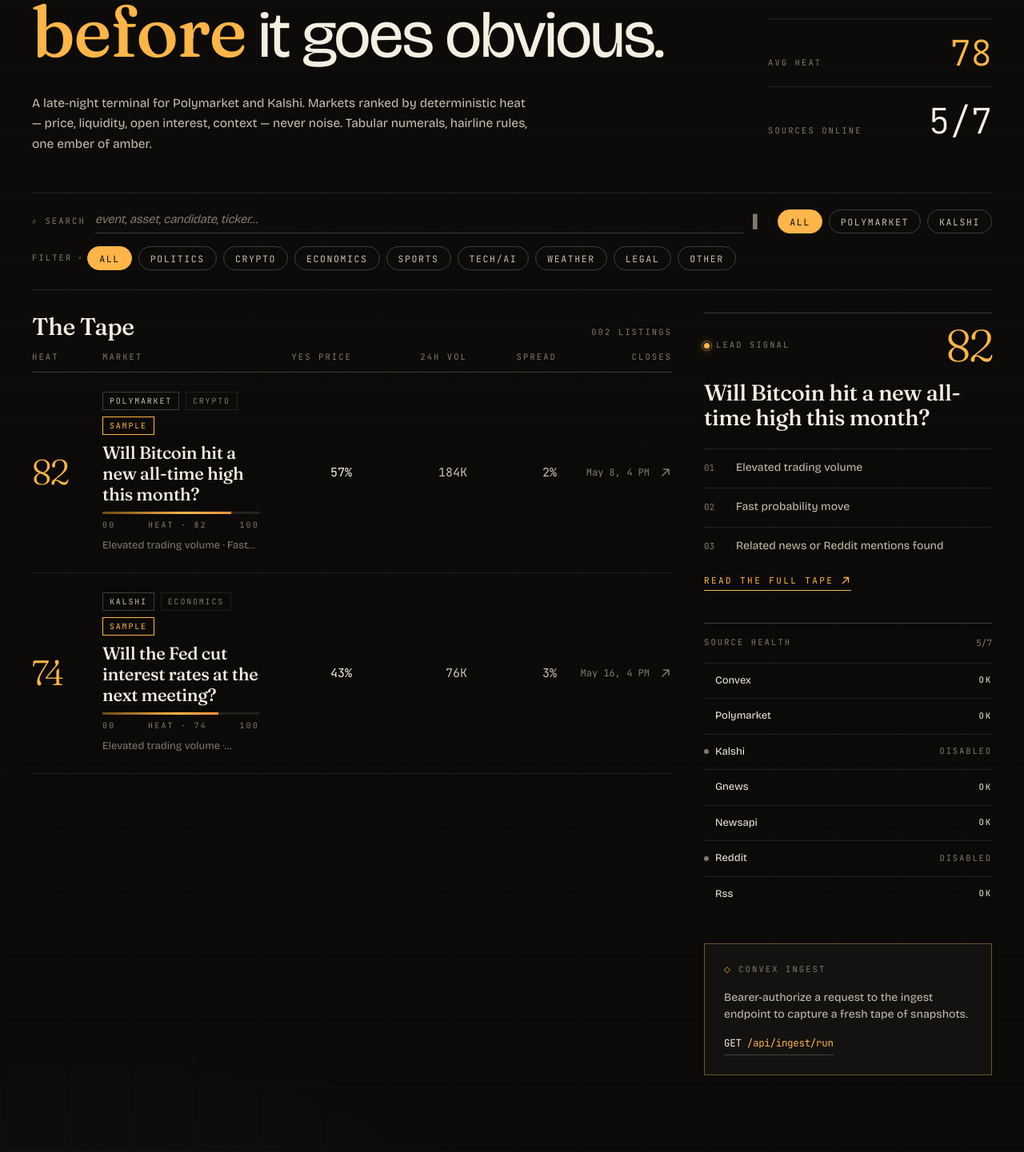
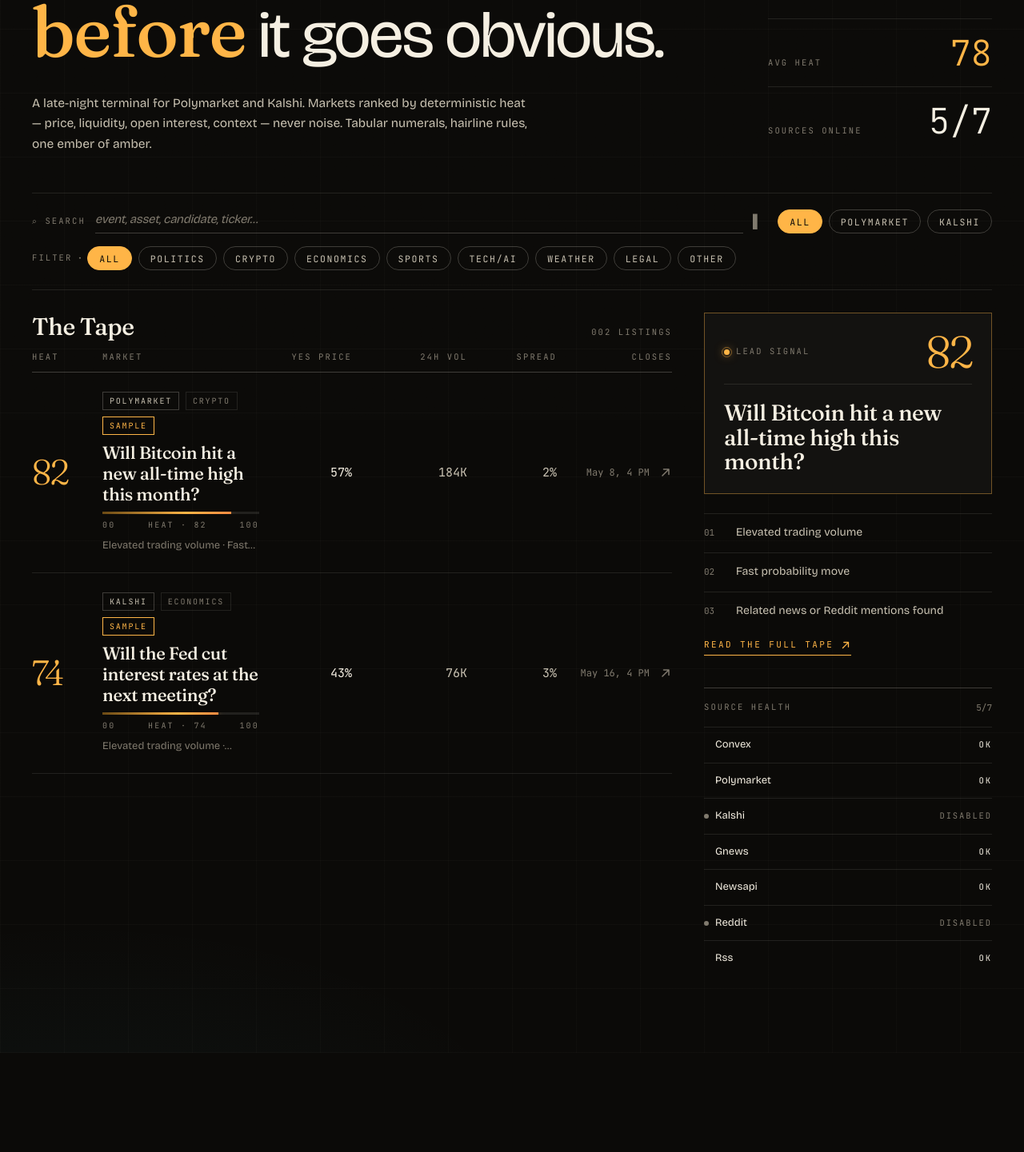
Before and after one commit to am-will/oddspulse, a Next.js app: page / in a window 1280 px wide. Shown: the part 275-1716 px from the top of the page at 80% size. After the commit the page ends 1592 px from the top, so only its background shows below. Built offline with nearby package versions, Linux system fonts and the light colour scheme; no server answers.

Commit message:
Move shimmer treatment to lead signal

```diff
--- a/src/components/dashboard.tsx
+++ b/src/components/dashboard.tsx
@@ -379,7 +379,6 @@ function Aside({ topMarket, sources }: { topMarket: HotMarket | undefined; sourc
     <aside className="grid content-start gap-10 lg:sticky lg:top-6 lg:self-start">
       {topMarket ? <FocusPanel market={topMarket} /> : null}
       <SourcePanel sources={sources} />
-      <IngestPanel />
     </aside>
   );
 }
@@ -389,7 +388,10 @@ function FocusPanel({ market }: { market: HotMarket }) {
   const reasons = (market.trend?.why ?? ["Baseline activity detected"]).slice(0, 4);
   return (
     <section>
-      <div className="flex items-center justify-between border-t border-[color:var(--color-rule-strong)] pt-4">
+      <div className="relative overflow-hidden border border-[color:var(--color-amber)]/40 bg-[color:var(--color-ink-2)] p-6">
+        <div className="glow-sweep absolute inset-0" />
+        <div className="relative">
+          <div className="flex items-center justify-between border-b border-[color:var(--color-rule)] pb-4">
             <span className="eyebrow flex items-center gap-2">
               <span className="live-dot" />
               Lead signal
@@ -405,6 +407,8 @@ function FocusPanel({ market }: { market: HotMarket }) {
           <h3 className="display-serif mt-5 text-[28px] leading-[1.1] tracking-[-0.018em]">
             {market.title}
           </h3>
+        </div>
+      </div>
 
       <ol className="mt-6 grid gap-3.5">
         {reasons.map((reason, i) => (
@@ -464,23 +468,3 @@ function SourcePanel({ sources }: { sources: SourceHealth[] }) {
     </section>
   );
 }
-
-function IngestPanel() {
-  return (
-    <section className="relative overflow-hidden border border-[color:var(--color-amber)]/40 bg-[color:var(--color-ink-2)] p-6">
-      <div className="glow-sweep absolute inset-0" />
-      <div className="relative">
-        <div className="eyebrow flex items-center gap-2">
-          <span style={{ color: "var(--color-amber)" }}>◇</span>
-          Convex ingest
-        </div>
-        <p className="mt-4 max-w-[42ch] text-[14px] leading-[1.55] text-paper-dim">
-          Bearer-authorize a request to the ingest endpoint to capture a fresh tape of snapshots.
-        </p>
-        <code className="mt-4 inline-block border-b border-[color:var(--color-rule-strong)] pb-1 font-mono text-[12.5px] tracking-tight text-paper">
-          GET <span style={{ color: "var(--color-amber)" }}>/api/ingest/run</span>
-        </code>
-      </div>
-    </section>
-  );
-}
```
Lines whose indentation alone changed are shown as unchanged.
